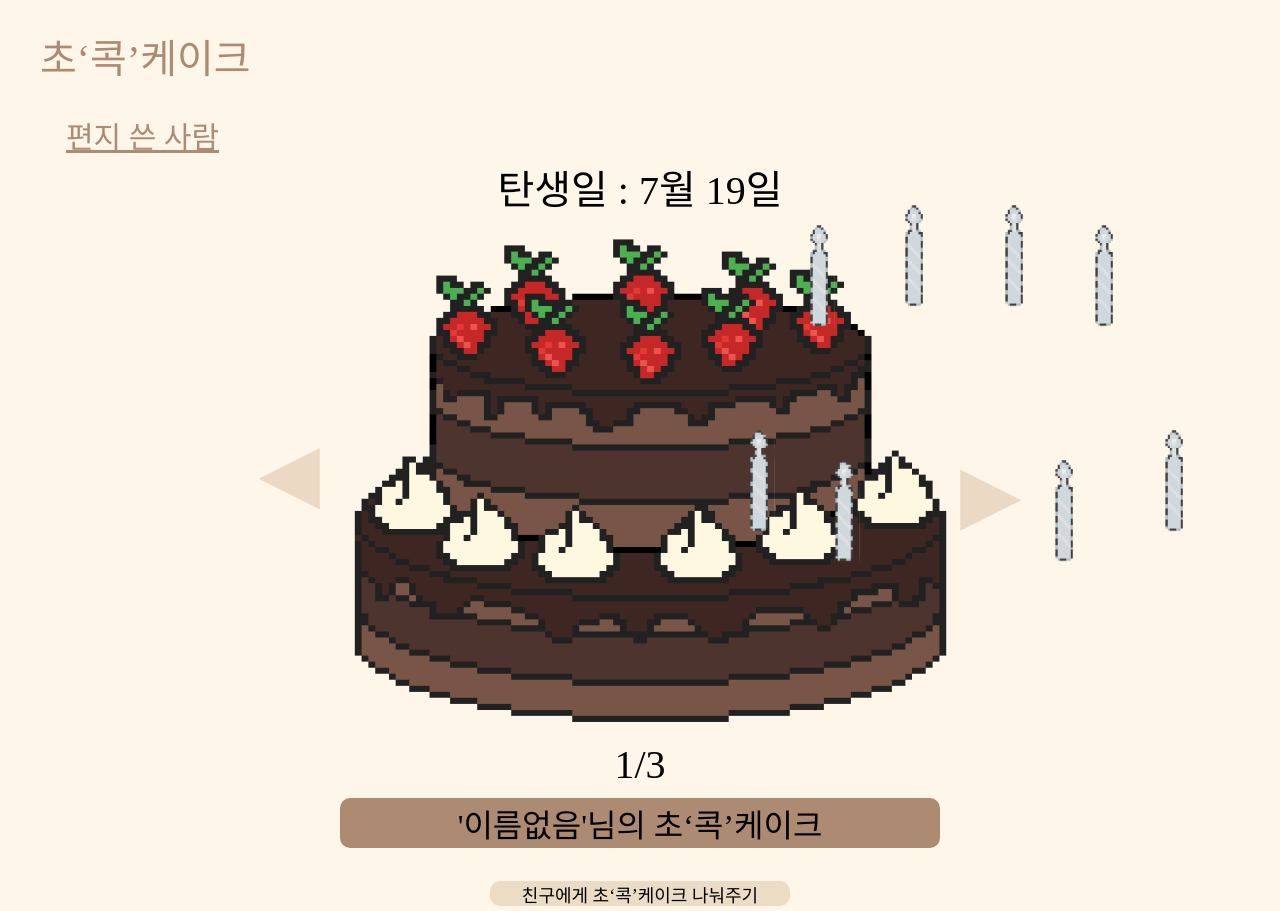
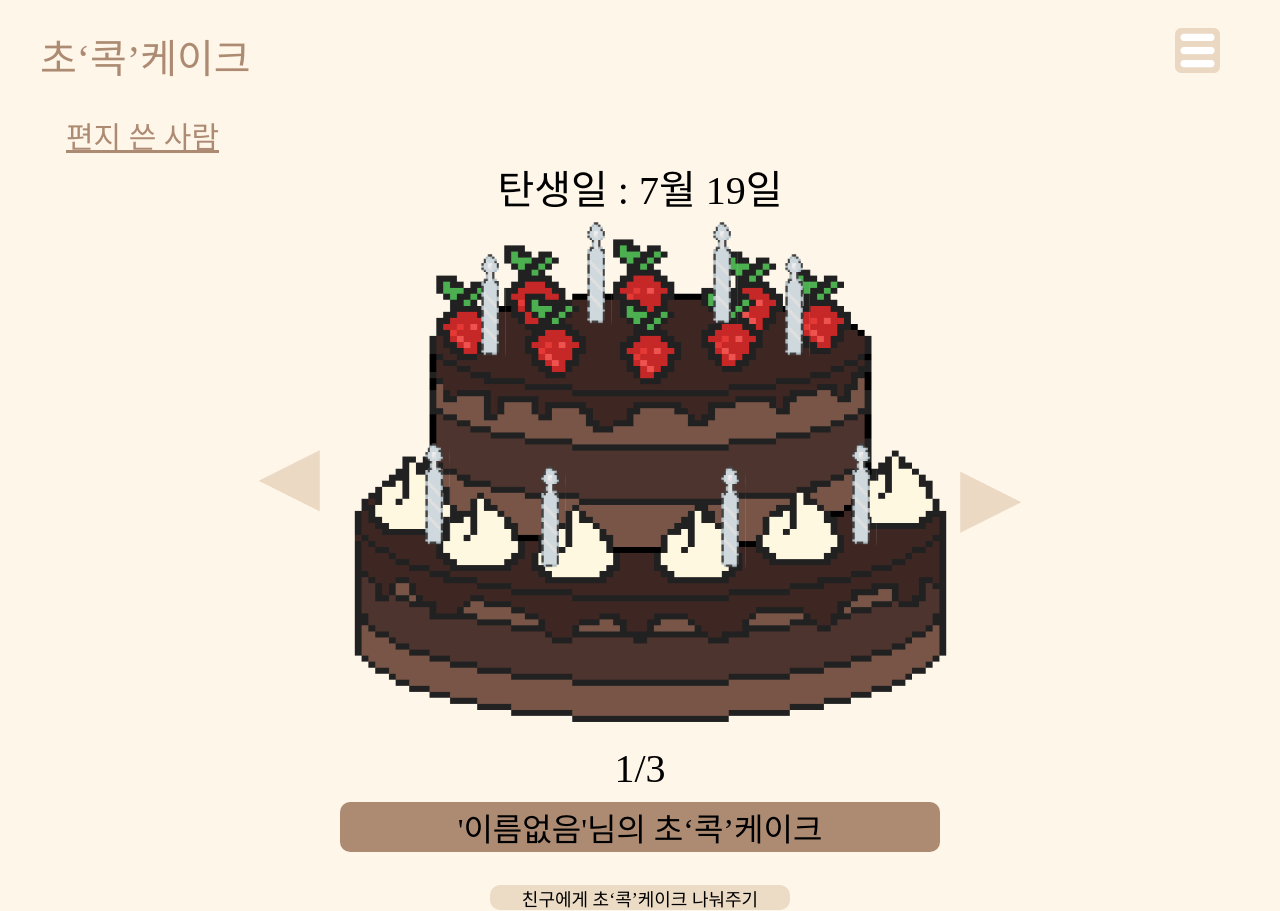
Before and after one commit to 2022Allie/Chokcake, a React (Create React App) app in the folder chocokcake/: page /letterOwner in a window 1280 px wide. Built offline with nearby package versions, Linux system fonts and the light colour scheme; a web font is replaced by a local one.

Commit message:
Candle Position Correction

```diff
--- a/chocokcake/src/components/Menu/menuItems.js
+++ b/chocokcake/src/components/Menu/menuItems.js
@@ -26,6 +26,7 @@ function MenuItems({ setClicked, clicked }) {
 
 
 const Container = styled.div`
+    z-index: 2;
     padding-top: 130px;
     padding-left: 28px;
     background-color: #ECDBC5;
--- a/chocokcake/src/components/letterOwner.js
+++ b/chocokcake/src/components/letterOwner.js
@@ -2,6 +2,7 @@ import styled from "styled-components";
 import chococake from "../img/chococake.png";
 import React, { useState } from "react";
 import xcandle from "../img/xcandle2.png";
+import Menu from "./Menu/menu";
 
 function LetterOwnerPage() {
     const [owner, setOwner] = useState("이름없음");
@@ -49,30 +50,40 @@ function LetterOwnerPage() {
                 <Writers></Writers>
                 <Writers></Writers>
             </WriterName>
-            <Xcandle4 src={xcandle}></Xcandle4>
-            <Xcandle1 src={xcandle}></Xcandle1>
-            <Xcandle2 src={xcandle}></Xcandle2>
-            <Xcandle3 src={xcandle}></Xcandle3>
-            <Xcandle5 src={xcandle}></Xcandle5>
-            <Xcandle6 src={xcandle}></Xcandle6>
-            <Xcandle7 src={xcandle}></Xcandle7>
-            <Xcandle8 src={xcandle}></Xcandle8>
             <ImgDiv>
                 <Birth>탄생일 : 7월 19일</Birth>
                 <Center>
                     <LeftButton onClick={left}>▶</LeftButton>
-                    <Img src={chococake}></Img>
+                    <Cake>
+                        <Xcandle1 className="candle" src={xcandle}></Xcandle1>
+                        <Xcandle2 className="candle" src={xcandle}></Xcandle2>
+                        <Xcandle3 className="candle" src={xcandle}></Xcandle3>
+                        <Xcandle4 className="candle" src={xcandle}></Xcandle4>
+                        <Xcandle5 className="candle" src={xcandle}></Xcandle5>
+                        <Xcandle6 className="candle" src={xcandle}></Xcandle6>
+                        <Xcandle7 className="candle" src={xcandle}></Xcandle7>
+                        <Xcandle8 className="candle" src={xcandle}></Xcandle8>
+                        <Img src={chococake}></Img>
+                    </Cake>
                     <RightButton onClick={right}>▶</RightButton>
                 </Center>
                 <CakeNumber>{ownerCakeNum}/3</CakeNumber>
                 <CakeOwner>'{owner}'님의 초‘콕’케이크</CakeOwner>
                 <SendCake>친구에게 초‘콕’케이크 나눠주기</SendCake>
             </ImgDiv>
+            <Menu />
         </Background>
     );
 }
 
 export default LetterOwnerPage;
+
+const Cake = styled.div`
+    position: relative;
+    > .candle {
+        z-index: 1;
+    }
+`;
 
 const Background = styled.div`
     width: 100%;
@@ -221,56 +232,56 @@ const Xcandle1 = styled.img`
     position: absolute;
     width: 30px;
     height: 110px;
-    margin-left: 1160px;
-    margin-top: 265px;
+    top: 16px;
+    left: 150px;
 `;
 const Xcandle2 = styled.img`
     position: absolute;
     width: 30px;
     height: 110px;
-    margin-left: 1050px;
-    margin-top: 295px;
+    left: 256px;
+    bottom: 410px;
 `;
 const Xcandle3 = styled.img`
     position: absolute;
     width: 30px;
     height: 110px;
-    margin-left: 830px;
-    margin-top: 295px;
+    left: 382px;
+    bottom: 410px;
 `;
 const Xcandle4 = styled.img`
     position: absolute;
     width: 30px;
     height: 110px;
-    margin-left: 745px;
-    margin-top: 265px;
+    right: 144px;
+    top: 16px;
 `;
 
 const Xcandle5 = styled.img`
     position: absolute;
     width: 30px;
     height: 110px;
-    margin-left: 805px;
-    margin-top: 60px;
+    left: 94px;
+    top: 205px;
 `;
 const Xcandle6 = styled.img`
     position: absolute;
     width: 30px;
     height: 110px;
-    margin-left: 900px;
-    margin-top: 40px;
+    top: 228px;
+    left: 210px;
 `;
 const Xcandle7 = styled.img`
     position: absolute;
     width: 30px;
     height: 110px;
-    margin-left: 1000px;
-    margin-top: 40px;
+    top: 228px;
+    left: 390px;
 `;
 const Xcandle8 = styled.img`
     position: absolute;
     width: 30px;
     height: 110px;
-    margin-left: 1090px;
-    margin-top: 60px;
+    left: 521px;
+    top: 205px;
 `;
```
